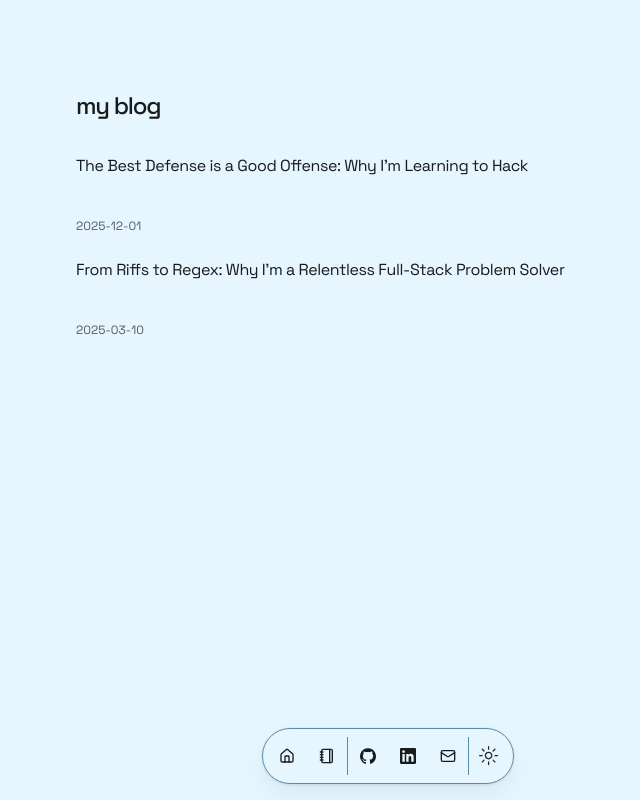
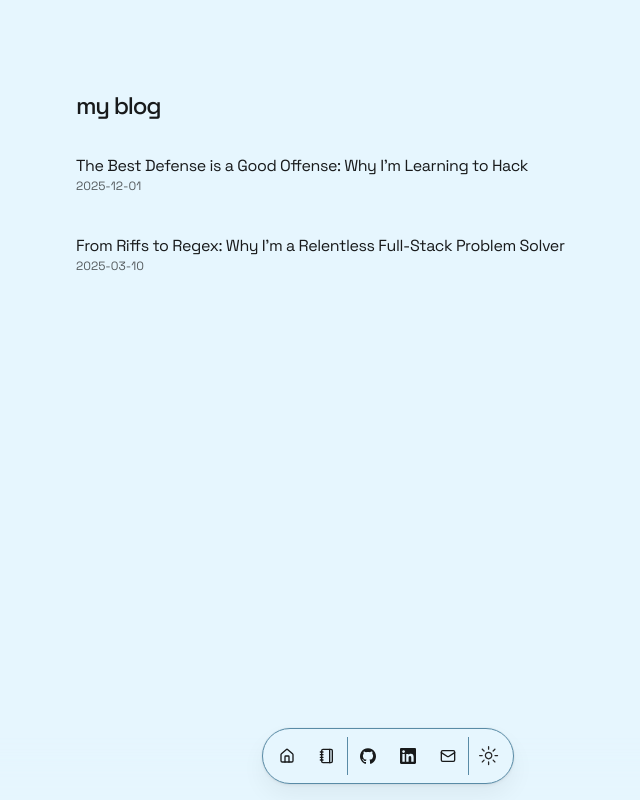
Before and after one commit to mhgarry/dev-portfolio, a Next.js app: page /blog in a window 1280 px wide. Shown: the whole page, without its empty margins (252-892 px from the left). Built offline with nearby package versions, Linux system fonts and the light colour scheme.

Commit message:
spacing mdx

```diff
--- a/src/app/blog/page.tsx
+++ b/src/app/blog/page.tsx
@@ -34,8 +34,8 @@ export default async function BlogPage() {
               href={`/blog/${post.slug}`}
             >
               <div className="w-full flex flex-col">
-                <p className="tracking-tight pb-10">{post.metadata.title}</p>
-                <p className="h-6 text-xs text-muted-foreground">
+                <p className="tracking-tight">{post.metadata.title}</p>
+                <p className="h-6 text-xs text-muted-foreground mb-4">
                   {post.metadata.publishedAt}
                 </p>
               </div>
```
